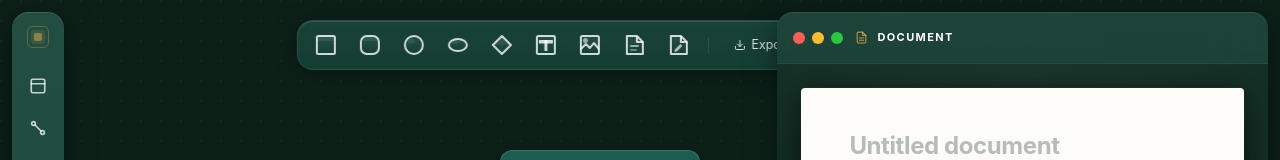
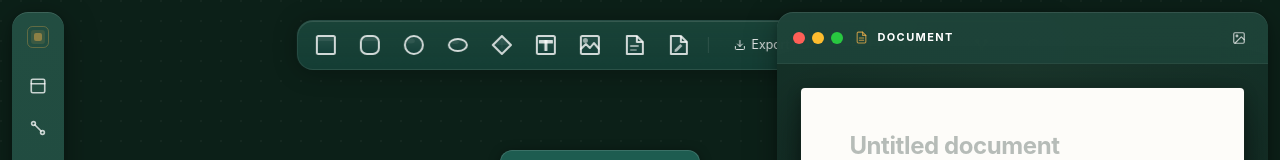
Before and after one commit to gydjxn97h7-pixel/denkraum, a Next.js app: page /canvas in a window 1280 px wide. Both pictures are taken after a click on the button 677 px from the left and 45 px from the top of the page. Shown: the top 160 px of the page. Built offline with nearby package versions, Linux system fonts and the light colour scheme.

Commit message:
feat: inline image insertion in the document editor
Header button inserts a bounded data-URL image at the caret; images become standalone-line runs at parse time, with a ~1.5MB per-image cap surfaced via toast.

Co-Authored-By: Claude Fable 5 <noreply@anthropic.com>

```diff
--- a/app/canvas/canvas.css
+++ b/app/canvas/canvas.css
@@ -103,6 +103,12 @@ input[type="range"].fmt-slider::-webkit-slider-runnable-track {
 }
 
 /* Document editor: white A4 page */
+[data-doc-editor] img {
+  max-width: 100%;
+  border-radius: 3px;
+  display: block;
+}
+
 .doc-title-input::placeholder {
   color: rgba(20, 40, 33, 0.3);
 }
--- a/app/canvas/components/DocEditorPanel.tsx
+++ b/app/canvas/components/DocEditorPanel.tsx
@@ -4,6 +4,7 @@ import type { CanvasNode, RichText } from "../lib/canvas-types";
 import { TrafficDot } from "./ColorPickerWindow";
 import {
   MAX_DOC_CHARS,
+  MAX_DOC_IMAGE_CHARS,
   editableRichText,
   setEditableContent,
 } from "../lib/rich-text";
@@ -14,6 +15,7 @@ interface DocEditorPanelProps {
   node: CanvasNode | null;
   onSave: (title: string, rich: RichText) => void;
   onClose: () => void;
+  onNotify: (msg: string) => void;
 }
 
 // A4 portrait: 210mm × 297mm.
@@ -30,8 +32,14 @@ const DESK_PAD = 24;
 // (FormatBar works inside it via the data-doc-editor attribute). Save commits
 // to board state; closing also saves, so there is no data-loss path —
 // discarding is one Cmd+Z away.
-export function DocEditorPanel({ node, onSave, onClose }: DocEditorPanelProps) {
+export function DocEditorPanel({
+  node,
+  onSave,
+  onClose,
+  onNotify,
+}: DocEditorPanelProps) {
   const contentRef = useRef<HTMLDivElement>(null);
+  const imageInputRef = useRef<HTMLInputElement>(null);
   const [title, setTitle] = useState(
     () => node?.title.trim() || node?.textFileName || "",
   );
@@ -85,6 +93,37 @@ export function DocEditorPanel({ node, onSave, onClose }: DocEditorPanelProps) {
     const remaining = Math.max(0, MAX_DOC_CHARS - len);
     const text = e.clipboardData.getData("text/plain").slice(0, remaining);
     if (text) document.execCommand("insertText", false, text);
+  };
+
+  // Inserts the picked image at the caret (or document end) as a data URL —
+  // it becomes an image run on its own line at parse time.
+  const onImageFileChange = (e: React.ChangeEvent<HTMLInputElement>) => {
+    const file = e.target.files?.[0];
+    e.target.value = "";
+    if (!file) return;
+    const reader = new FileReader();
+    reader.onload = (ev) => {
+      const url = ev.target?.result as string;
+      if (!url) return;
+      if (url.length > MAX_DOC_IMAGE_CHARS) {
+        onNotify("Image too large — max ~1.5 MB per image");
+        return;
+      }
+      const el = contentRef.current;
+      if (!el) return;
+      el.focus();
+      const sel = window.getSelection();
+      if (!sel) return;
+      if (sel.rangeCount === 0 || !el.contains(sel.anchorNode)) {
+        const r = document.createRange();
+        r.selectNodeContents(el);
+        r.collapse(false);
+        sel.removeAllRanges();
+        sel.addRange(r);
+      }
+      document.execCommand("insertImage", false, url);
+    };
+    reader.readAsDataURL(file);
   };
 
   const nearLimit = charCount >= MAX_DOC_CHARS * 0.9;
@@ -220,7 +259,57 @@ export function DocEditorPanel({ node, onSave, onClose }: DocEditorPanelProps) {
             </span>
           )}
         </div>
+        {mode !== "min" && (
+          <button
+            title="Insert image"
+            onClick={() => imageInputRef.current?.click()}
+            // Don't steal focus/caret from the editor.
+            onMouseDown={(e) => e.preventDefault()}
+            style={{
+              border: "none",
+              background: "transparent",
+              color: "rgba(255,255,255,0.7)",
+              cursor: "pointer",
+              padding: "4px 6px",
+              borderRadius: 5,
+              display: "flex",
+              alignItems: "center",
+              flexShrink: 0,
+            }}
+            onMouseEnter={(e) => {
+              (e.currentTarget as HTMLElement).style.color =
+                "rgba(255,255,255,0.95)";
+            }}
+            onMouseLeave={(e) => {
+              (e.currentTarget as HTMLElement).style.color =
+                "rgba(255,255,255,0.7)";
+            }}
+          >
+            <svg
+              width="14"
+              height="14"
+              viewBox="0 0 24 24"
+              fill="none"
+              stroke="currentColor"
+              strokeWidth="2"
+              strokeLinecap="round"
+              strokeLinejoin="round"
+            >
+              <rect x="3" y="3" width="18" height="18" rx="2" />
+              <circle cx="8.5" cy="8.5" r="1.5" />
+              <polyline points="21 15 16 10 5 21" />
+            </svg>
+          </button>
+        )}
       </div>
+      <input
+        ref={imageInputRef}
+        data-doc-image-input="true"
+        type="file"
+        accept="image/png,image/jpeg,image/gif,image/webp"
+        style={{ display: "none" }}
+        onChange={onImageFileChange}
+      />
 
       {/* ── Desk: dark surface the white sheet floats on ── */}
       <div
--- a/app/canvas/page.tsx
+++ b/app/canvas/page.tsx
@@ -1542,6 +1542,7 @@ export default function Canvas() {
           }
           onSave={saveDocument}
           onClose={() => setDocEditor(null)}
+          onNotify={(msg) => setToast({ msg, variant: "error" })}
         />
       )}
 
```
